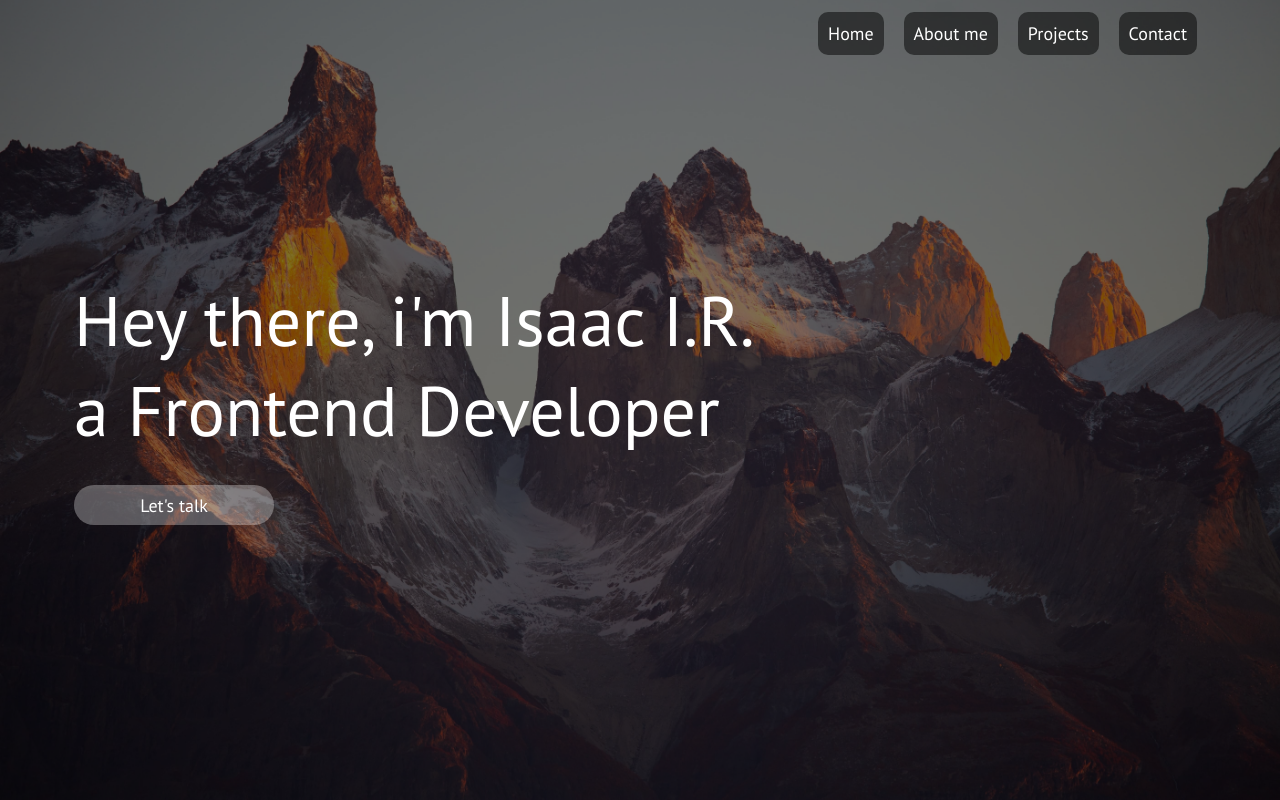
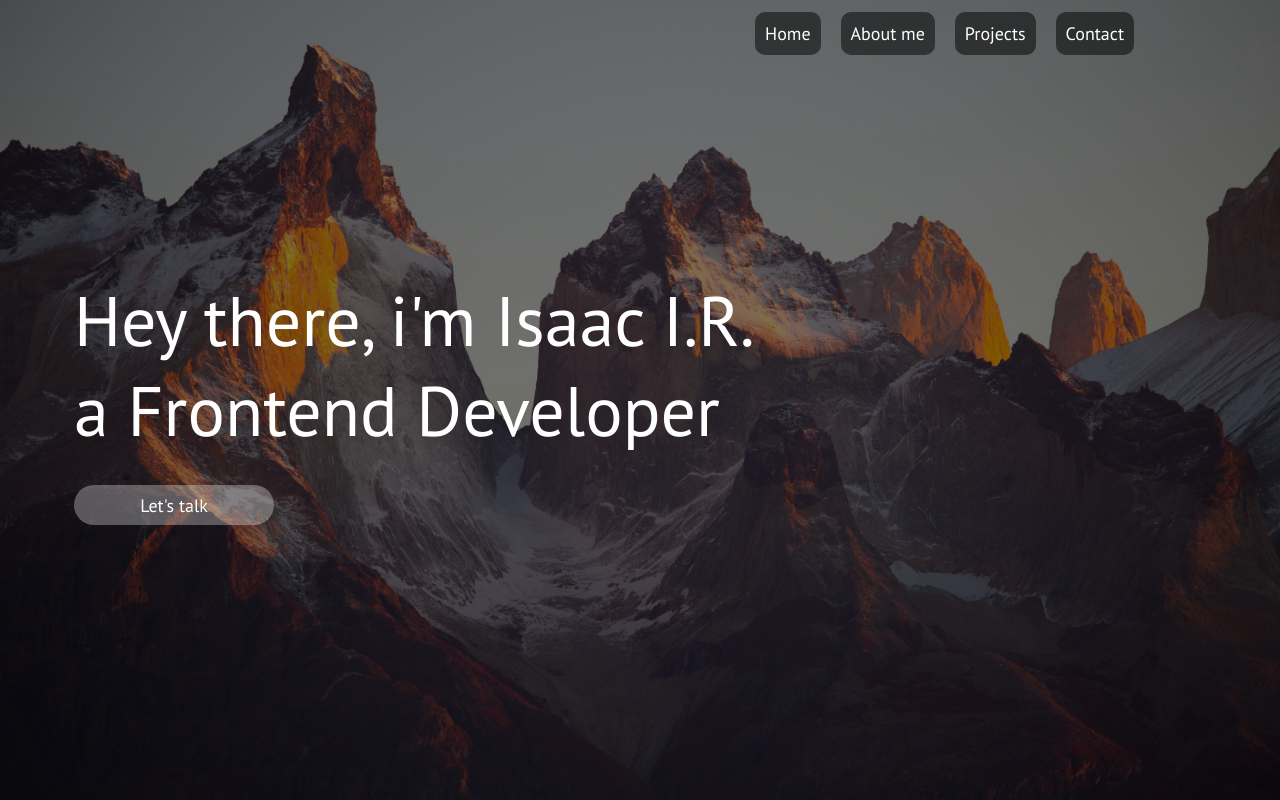
Before and after one commit to Texmo100/Developer-profile-IIR, a React (Create React App) app: page / in a window 1280 px wide. Shown: the top 800 px of the page. Built offline with nearby package versions, Linux system fonts and the light colour scheme.

Commit message:
Navbar styles upgraded

```diff
--- a/src/App.css
+++ b/src/App.css
@@ -109,21 +109,19 @@ ul{
 .navbar{
   position: fixed;
   top: 1%;
-  left: 50%;
-  transform: translateX(-50%);
   display: flex;
   justify-content: center;
   align-items: center;
   padding: 1rem;
   width: 100%;
   height: 5rem;
-  border-bottom-left-radius: 1rem;
-  border-bottom-right-radius: 1rem;
 }
 @media screen and (max-width: 980px){
   .navbar{
     top: 0;
     height: 10rem;
+    border-bottom-left-radius: 1rem;
+    border-bottom-right-radius: 1rem;
     background-color: var(--black-transparent);
   }
 }
@@ -132,7 +130,7 @@ ul{
   display: flex;
   justify-content: flex-end;
   align-items: center;
-  width: 90%;
+  width: 80%;
 }
 @media screen and (max-width: 980px){
   .navbar-list-container{
```
